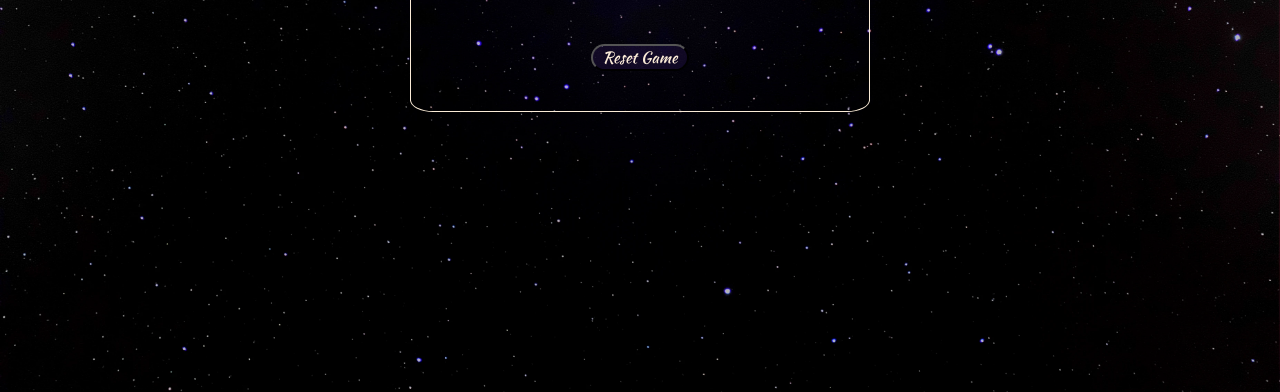
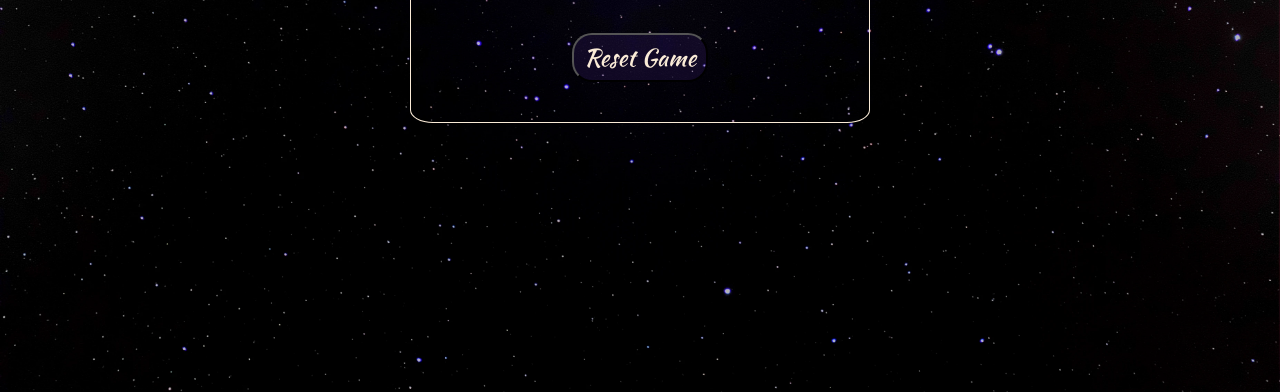
Before and after one commit to Anna-exe/practice2, a plain HTML site: page index.html in a window 1280 px wide. Shown: the part 408-800 px from the top of the page. Drawn offline with Linux system fonts and the light colour scheme; files whose address does not match are found by name.

Commit message:
style: adjust button styling

```diff
--- a/assets/css/style.css
+++ b/assets/css/style.css
@@ -37,15 +37,14 @@ h2 {
 }
 
 /* Button styling */
-button {
+.reset {
     border-radius: 20px;
-    padding: 0 10px;
+    padding: 5px 10px;
     background-color: #6a39ce24;
     color: antiquewhite;
-    font-size: inherit;
-    font-family: inherit;
+    font-size: 1.5rem;
     cursor: pointer;
 }
 button:hover {
-    color:blueviolet !important;
+    color:blueviolet;
 }
```
